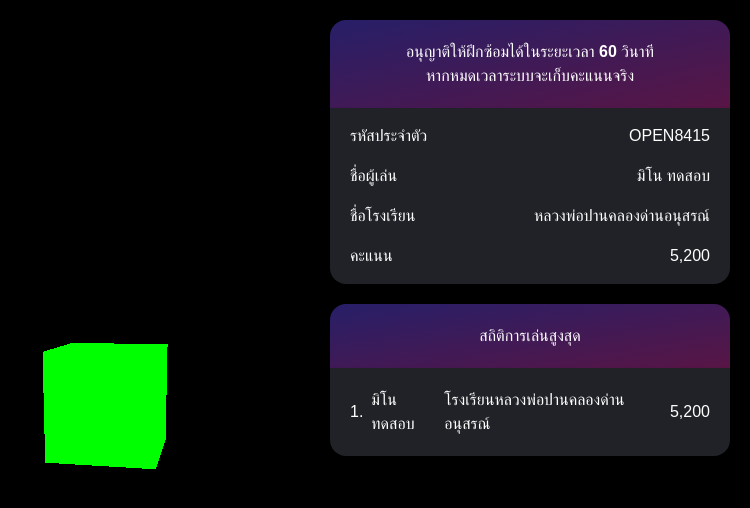
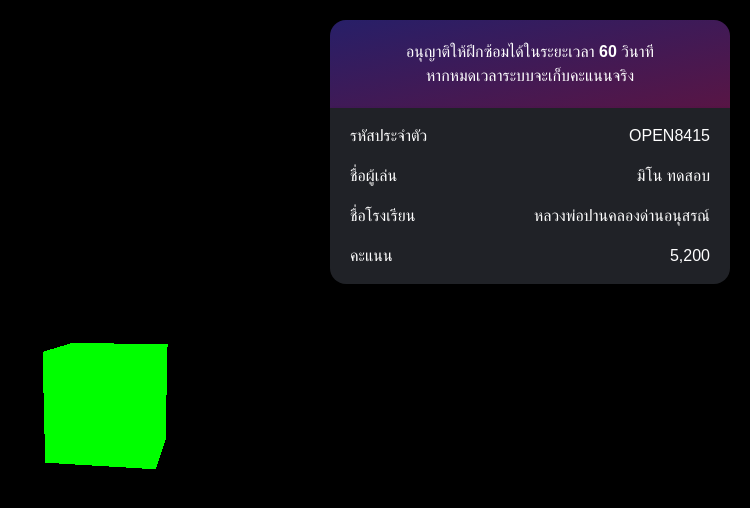
Before and after one commit to tuiteeraphat/game_dron_dru, a Next.js app: page / in a window 1280 px wide. Shown: the top 508 px of the page, without its empty margins (530-1280 px from the left). Built offline with nearby package versions, Linux system fonts and the light colour scheme; a web font is replaced by a local one.

Commit message:
hide statics

```diff
--- a/pages/index.tsx
+++ b/pages/index.tsx
@@ -65,7 +65,7 @@ export default function Home() {
           </div>
         </div>
 
-        <div className="bg-gradient-to-br from-[#3d30a2a4] to-[#89216ba4] w-[400px] backdrop-blur-2xl py-5 rounded-t-2xl flex flex-col items-center justify-center">
+        {/* <div className="bg-gradient-to-br from-[#3d30a2a4] to-[#89216ba4] w-[400px] backdrop-blur-2xl py-5 rounded-t-2xl flex flex-col items-center justify-center">
           <span className="text-white">สถิติการเล่นสูงสุด</span>
         </div>
         <div className="w-[400px] bg-gray-500/30 backdrop-blur-2xl rounded-b-2xl shadow p-5 text-white">
@@ -75,7 +75,7 @@ export default function Home() {
             <span>โรงเรียนหลวงพ่อปานคลองด่านอนุสรณ์</span>
             <span>5,200</span>
           </div>
-        </div>
+        </div> */}
       </div>
 
       <canvas ref={renderRef}></canvas>
```
